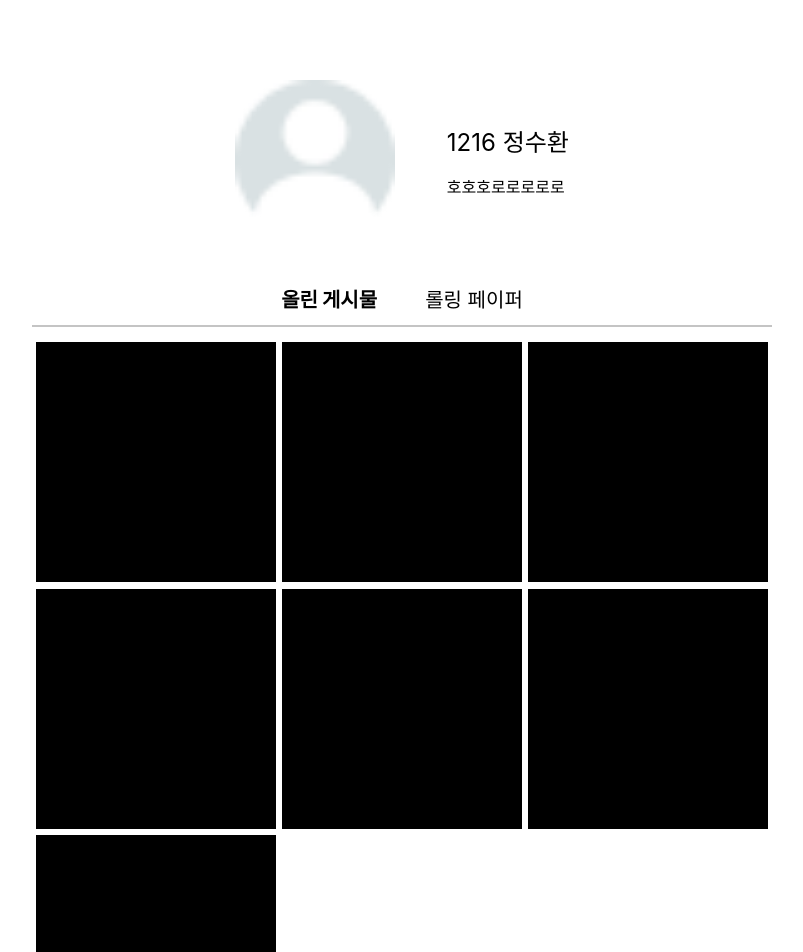
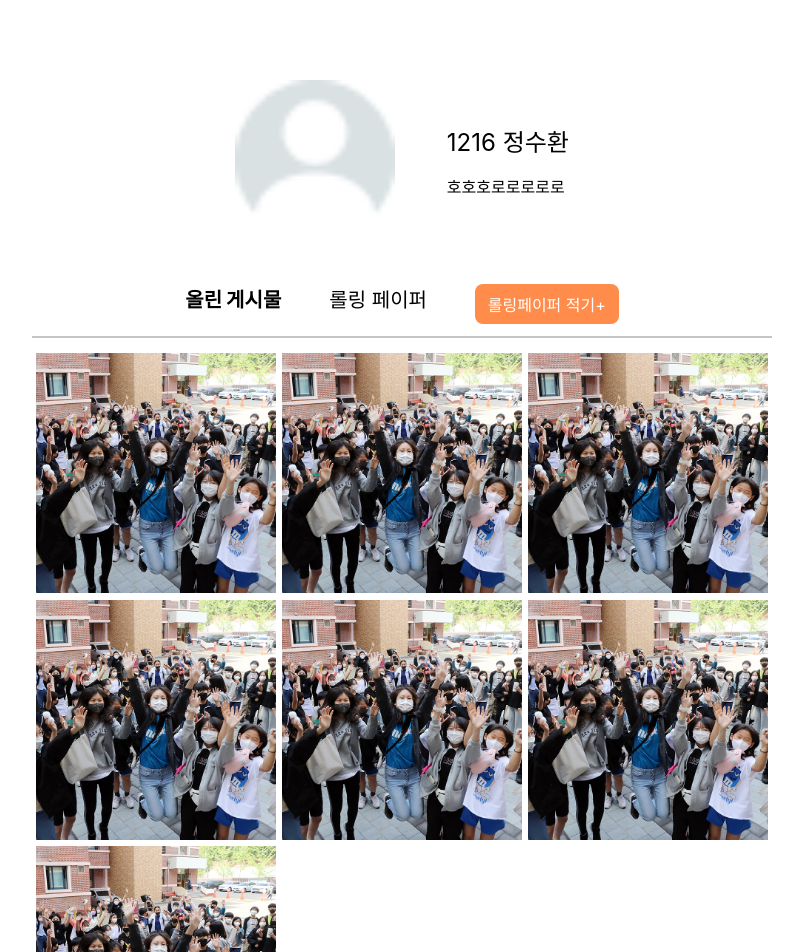
Before and after one commit to 2023-winter-bssm/Saerok_frontend, a React (Create React App) app: page /profile in a window 1280 px wide. Shown: the top 952 px of the page, without its empty margins (238-1041 px from the left). Built offline with nearby package versions, Linux system fonts and the light colour scheme.

Commit message:
feat : 완성

```diff
--- a/src/components/Paper.jsx
+++ b/src/components/Paper.jsx
@@ -1,10 +1,12 @@
 import React, { useState } from "react";
 import styled from "styled-components";
 import profile from "../assets/profile.png";
+import { useNavigate } from "react-router-dom";
 
 function Login() {
   const [desc, setDesc] = useState("");
   const [isOpen, setIsOpen] = useState(true);
+  const navigate = useNavigate();
 
   const handleDesc = (e) => {
     setDesc(e.target.value);
@@ -15,8 +17,8 @@ function Login() {
   };
 
   const onClickSubmit = () => {
+    navigate("/profile");
     openModalHandler();
-    alert(desc);
   };
 
   return (
@@ -48,14 +50,13 @@ function Login() {
 }
 
 const Layout = styled.div`
-  width: 26rem;
-  height: fit-content;
+  position: absolute;
+  width: 100%;
+  height: 100%;
   position: absolute;
   display: flex;
   justify-content: center;
   align-items: center;
-  padding: 1rem 1rem 2rem 1rem;
-  border: solid 1px;
 `;
 
 const Container = styled.div`
--- a/src/pages/Profile.jsx
+++ b/src/pages/Profile.jsx
@@ -1,10 +1,12 @@
 import React, { useState } from "react";
 import styled from "styled-components";
 import profile from "../assets/profile.png";
-
+import Picture from "../assets/picture.jpg";
+import Rolling from "../assets/rolling.png";
+import { useNavigate } from "react-router-dom";
 function Profile() {
   const [isPostVisible, setIsPostVisible] = useState(true);
-
+  const navigate = useNavigate();
   return (
     <Layout>
       <Container>
@@ -32,25 +34,32 @@ function Profile() {
           >
             롤링 페이퍼
           </Filter>
+          <BTN
+            onClick={() => {
+              navigate("/paper");
+            }}
+          >
+            롤링페이퍼 적기+
+          </BTN>
         </FilterBox>
         <Line></Line>
         <PostBox>
           {isPostVisible ? (
             <>
-              <Post></Post>
-              <Post></Post>
-              <Post></Post>
-              <Post></Post>
-              <Post></Post>
-              <Post></Post>
-              <Post></Post>
+              <Post src={Picture}></Post>
+              <Post src={Picture}></Post>
+              <Post src={Picture}></Post>
+              <Post src={Picture}></Post>
+              <Post src={Picture}></Post>
+              <Post src={Picture}></Post>
+              <Post src={Picture}></Post>
             </>
           ) : (
             <>
-              <Paper></Paper>
-              <Paper></Paper>
-              <Paper></Paper>
-              <Paper></Paper>
+              <Paper src={Rolling}></Paper>
+              <Paper src={Rolling}></Paper>
+              <Paper src={Rolling}></Paper>
+              <Paper src={Rolling}></Paper>
             </>
           )}
         </PostBox>
@@ -119,14 +128,23 @@ const Line = styled.div`
 
 const PostBox = styled.div`
   display: flex;
+  align-items: center;
   flex-wrap: wrap;
 `;
-const Post = styled.div`
+const Post = styled.img`
   flex: 1 1 1;
   width: 15rem;
   height: 15rem;
   margin: 0.2rem;
   background-color: black;
+  object-fit: cover;
+`;
+
+const BTN = styled.div`
+  background-color: #ff8c4b;
+  color: white;
+  padding: 0.5rem 0.8rem;
+  border-radius: 8px;
 `;
 
 const Paper = styled(Post)`
```
Also changed, not shown: src/assets/picture.jpg (added), src/assets/rolling.png (added).
